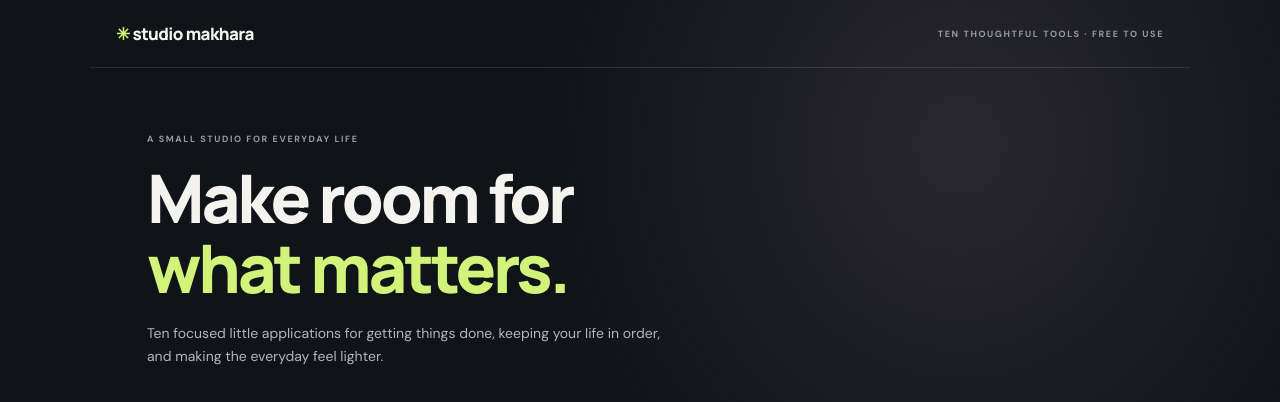
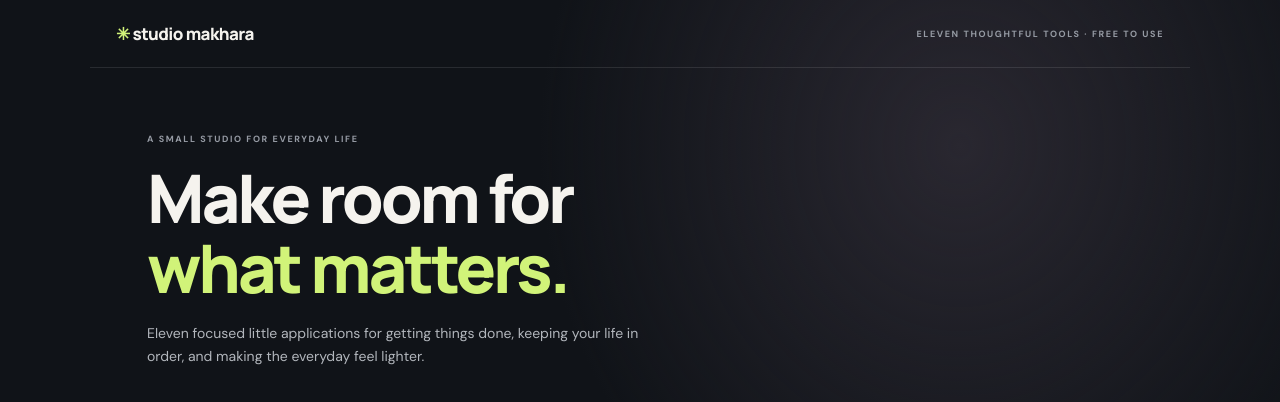
Before and after one commit to makhara184/makhara184, a plain HTML site: page index.html in a window 1280 px wide. Shown: the top 402 px of the page. Drawn offline with Linux system fonts and the light colour scheme.

```diff
--- a/index.html
+++ b/index.html
@@ -1 +1 @@
-<!doctype html><html lang="en"><head><meta charset="utf-8"><meta name="viewport" content="width=device-width,initial-scale=1"><meta name="theme-color" content="#101318"><title>Studio Makhara — little tools, big days</title><link rel="manifest" href="manifest.webmanifest"><link rel="stylesheet" href="styles.css"></head><body data-app="home"><header class="top"><a class="brand" href="./">✳ studio makhara</a><span class="top-note">TEN THOUGHTFUL TOOLS · FREE TO USE</span></header><main class="wrap"><section class="hero"><p class="kicker">A SMALL STUDIO FOR EVERYDAY LIFE</p><h1>Make room for<br><em>what matters.</em></h1><p class="lede">Ten focused little applications for getting things done, keeping your life in order, and making the everyday feel lighter.</p></section><section class="grid" id="apps"></section><footer>Made with care. Your data stays in your browser.</footer></main><script src="app.js"></script><script>renderHome()</script></body></html>
+<!doctype html><html lang="en"><head><meta charset="utf-8"><meta name="viewport" content="width=device-width,initial-scale=1"><meta name="theme-color" content="#101318"><title>Studio Makhara — little tools, big days</title><link rel="manifest" href="manifest.webmanifest"><link rel="stylesheet" href="styles.css"></head><body data-app="home"><header class="top"><a class="brand" href="./">✳ studio makhara</a><span class="top-note">ELEVEN THOUGHTFUL TOOLS · FREE TO USE</span></header><main class="wrap"><section class="hero"><p class="kicker">A SMALL STUDIO FOR EVERYDAY LIFE</p><h1>Make room for<br><em>what matters.</em></h1><p class="lede">Eleven focused little applications for getting things done, keeping your life in order, and making the everyday feel lighter.</p></section><section class="grid" id="apps"></section><footer>Made with care. Your data stays in your browser.</footer></main><script src="app.js"></script><script>renderHome()</script></body></html>
```
